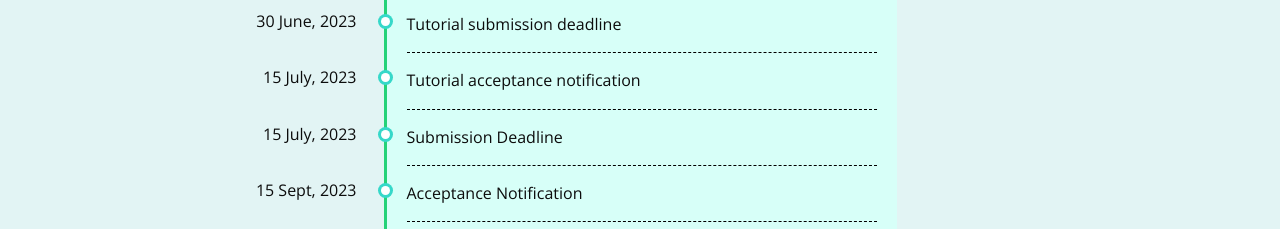
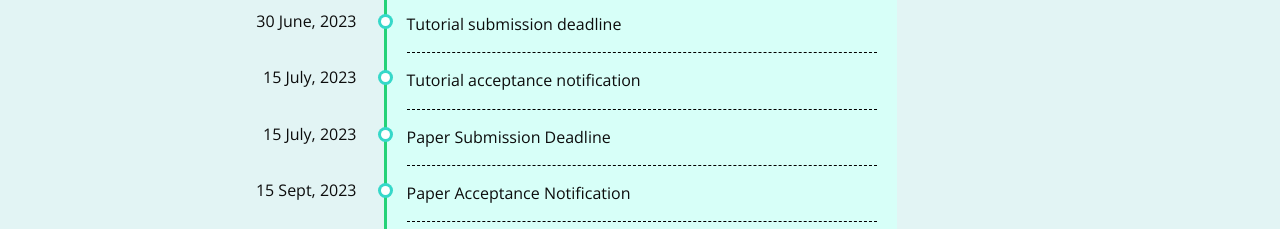
Before and after one commit to PradhumnAgarwal/cvmi-2023, a plain HTML site: page index.html in a window 1280 px wide. Shown: the part 3780-4009 px from the top of the page. Drawn offline with nearby package versions, Linux system fonts and the light colour scheme.

Commit message:
text updates

```diff
--- a/index.html
+++ b/index.html
@@ -709,10 +709,10 @@
                 <h6 class="mb-2 pt-2">Tutorial acceptance notification</h6>
               </li>
               <li class="event" data-date="15 July, 2023">
-                <h6 class="mb-2 pt-2">Submission Deadline</h6>
+                <h6 class="mb-2 pt-2">Paper Submission Deadline</h6>
               </li>
               <li class="event" data-date="15 Sept, 2023">
-                <h6 class="mb-2 pt-2">Acceptance Notification</h6>
+                <h6 class="mb-2 pt-2">Paper Acceptance Notification</h6>
               </li>
               <li class="event" data-date="30 Oct, 2023">
                 <h6 class="mb-2 pt-2">Early Bird Registration Deadline</h6>
```
